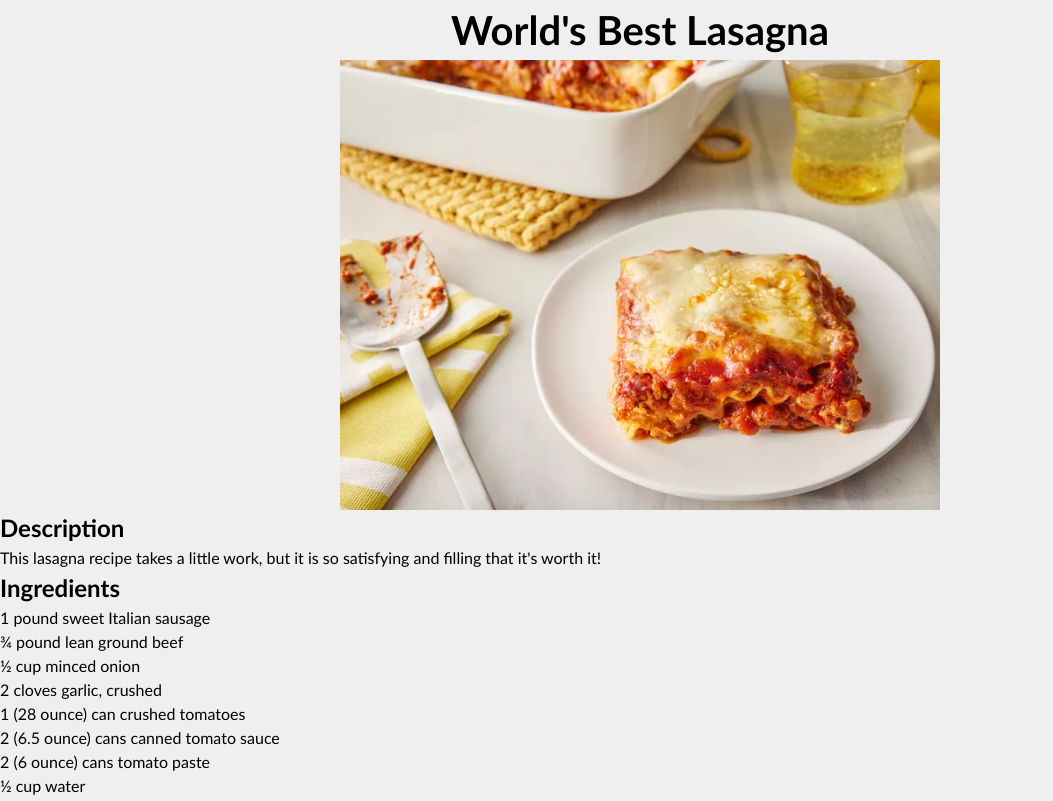
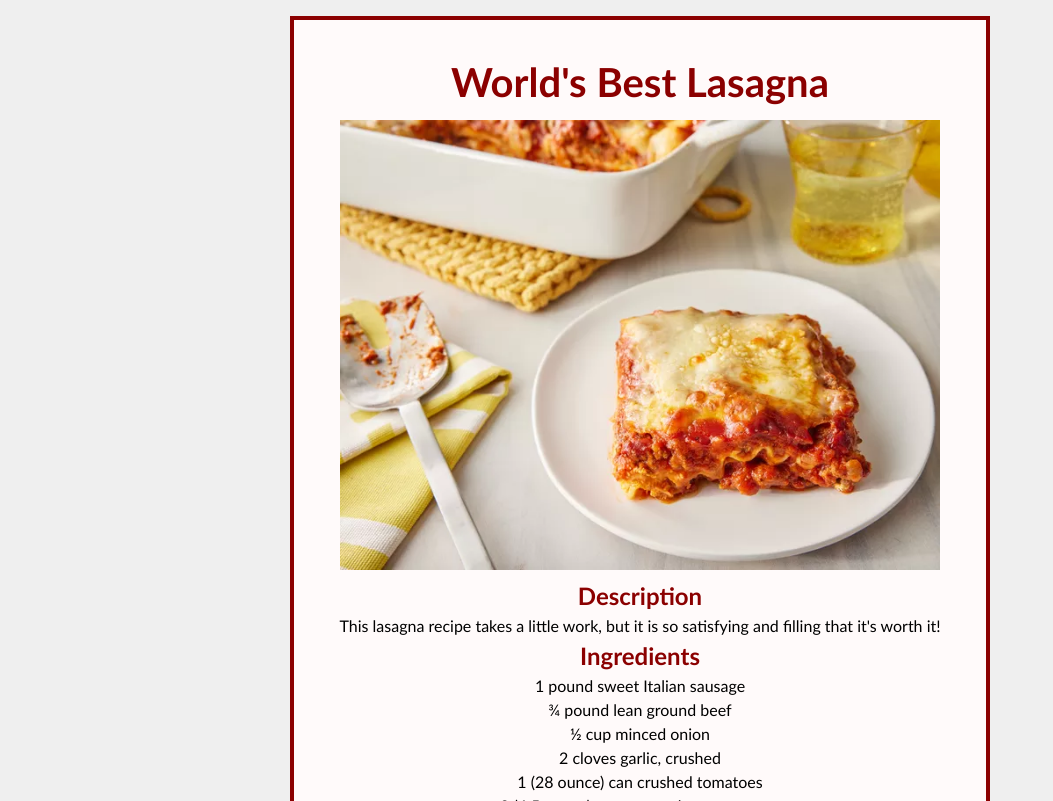
Before and after one commit to smith109/odin-recipes, a plain HTML site: page pages/lasagna.html in a window 1280 px wide. Shown: the top 801 px of the page, without its empty margins (0-1053 px from the left). Drawn offline with Linux system fonts and the light colour scheme.

Commit message:
Add style to recipe card

```diff
--- a/css/style.css
+++ b/css/style.css
@@ -15,19 +15,26 @@ ul {
 }
 
 .title,
-.recipe-list {
+ul,
+h2,
+p {
   text-align: center;
 }
 
-.title {
-  font-size: 40px;
+.title,
+h2 {
+  color: #8b0000;
 }
 
 img {
   height: auto;
   width: 600px;
   display: block;
-  margin: auto;
+  margin: 8px auto;
+}
+
+.title {
+  font-size: 40px;
 }
 
 li a {
@@ -39,3 +46,11 @@ li a {
 li a:hover {
   color: #5959d4;
 }
+
+.card {
+  width: 700px;
+  background: #FFFAFA;
+  margin: 16px auto;
+  padding: 32px;
+  border: 4px solid #8b0000;
+}
```
